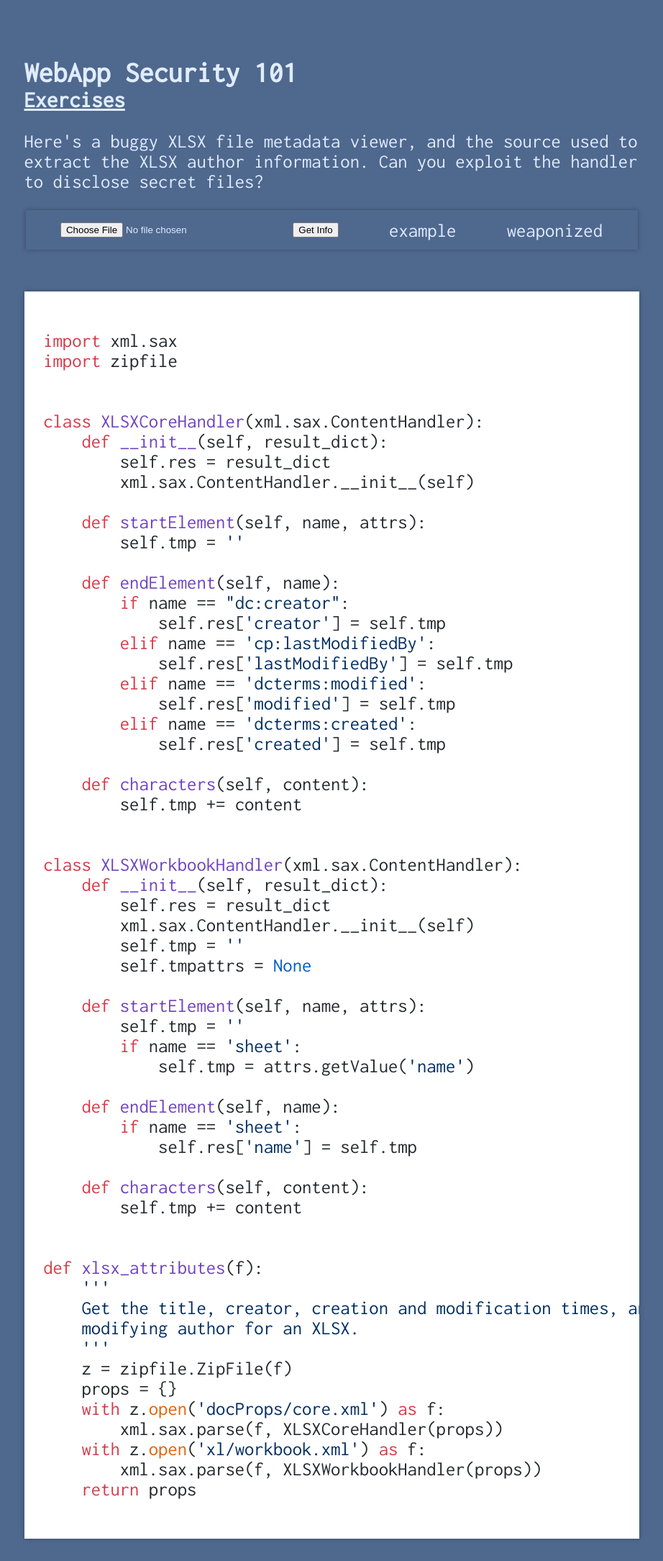
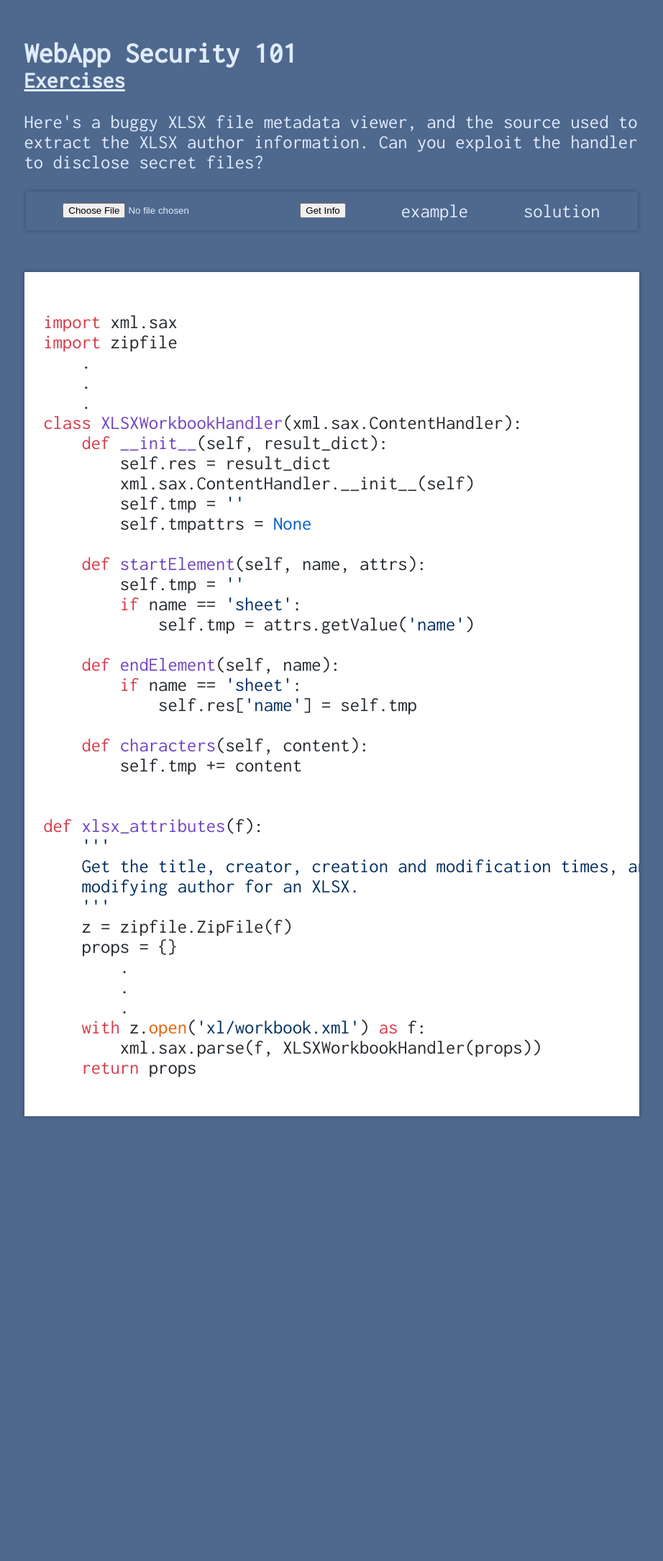
Before and after one commit to SavoBit/nenn, a Django app: page /xxe in a window 1280 px wide. Shown: the whole page at 72% size, without its empty margins (179-1101 px from the left). After the commit the page ends 1553 px from the top, so only its background shows below. Run offline with Django 3.2, Linux system fonts and the light colour scheme; some libraries are stand-ins or nearby versions.

Commit message:
minor cosmetic changes for exercises

```diff
--- a/uwu/static/css/site.css
+++ b/uwu/static/css/site.css
@@ -26,7 +26,7 @@ a:hover {
 }
 
 ul {
-  list-style-type: none;
+  /*list-style-type: none;*/
 }
 
 code {
--- a/uwu/templates/challenge.html
+++ b/uwu/templates/challenge.html
@@ -8,8 +8,10 @@
 {% block content %}
 <div id="content">
 {% block header %}
-<h2 id="schroedingers-header" class="close-h"><a href="/" class="no-dec">WebApp Security 101</a></h2>
-<h3 class="close-h"><a href="{{ url('exercises') }}">Exercises</a></h3>
+<div id="schroedingers-header">
+  <h2 class="close-h"><a href="/" class="no-dec">WebApp Security 101</a></h2>
+  <h3 class="close-h"><a href="{{ url('exercises') }}">Exercises</a></h3>
+</div>
 {% endblock %}
 {% block body %}
 {% endblock %}
--- a/uwu/templates/index.html
+++ b/uwu/templates/index.html
@@ -1,11 +1,13 @@
 {% extends "challenge.html" %}
 
 {% block header %}
-  <h2 id="schroedingers-header" class="close-h"><a href="/" class="no-dec">WebApp Security 101</a></h2>
+<div id="schroedingers-header">
+  <h2 class="close-h"><a href="/" class="no-dec">WebApp Security 101</a></h2>
+  <h4 class="close-h">Exploiting and Mitigating the OWASP Top 10</h4>
+</div>
 {% endblock %}
 
 {% block body %}
-  <h4 class="close-h">Exploiting and Mitigating the OWASP Top 10</h4>
   <p>
   This is a Django app exposing (many) intentional vulnerabilities for use as
   an educational security tool. It should not be deployed to internet-facing
--- a/uwu/templates/vulnerable/xxe.html
+++ b/uwu/templates/vulnerable/xxe.html
@@ -13,7 +13,8 @@ author information. Can you exploit the handler to disclose secret files?
     <input type="submit" value="Get Info" name="submit">
     <!-- TODO class button here is semantically wrong -->
     <div><a class="button" href="{{ STATIC_URL }}/files/timesheet.xlsx">example</a></div>
-    <div><a class="button" href="{{ STATIC_URL }}/files/timesheet-weaponized.xlsx">weaponized</a></div>
+    <div><a class="button" href="#just-kidding" title="just kidding">solution</a></div>
+    <!-- <div><a class="button" href="{{ STATIC_URL }}/files/timesheet-weaponized.xlsx">weaponized</a></div> -->
     <!-- <div class="flex-item"><a class="button" href="{\{ url('hints/xxe.html') }}">weaponized</a></div> -->
   </form>
 </fieldset>
@@ -22,30 +23,9 @@ author information. Can you exploit the handler to disclose secret files?
     <code>
 import xml.sax
 import zipfile
-
-
-class XLSXCoreHandler(xml.sax.ContentHandler):
-    def __init__(self, result_dict):
-        self.res = result_dict
-        xml.sax.ContentHandler.__init__(self)
-
-    def startElement(self, name, attrs):
-        self.tmp = ''
-
-    def endElement(self, name):
-        if name == "dc:creator":
-            self.res['creator'] = self.tmp
-        elif name == 'cp:lastModifiedBy':
-            self.res['lastModifiedBy'] = self.tmp
-        elif name == 'dcterms:modified':
-            self.res['modified'] = self.tmp
-        elif name == 'dcterms:created':
-            self.res['created'] = self.tmp
-
-    def characters(self, content):
-        self.tmp += content
-
-
+    .
+    .
+    .
 class XLSXWorkbookHandler(xml.sax.ContentHandler):
     def __init__(self, result_dict):
         self.res = result_dict
@@ -73,8 +53,9 @@ def xlsx_attributes(f):
     '''
     z = zipfile.ZipFile(f)
     props = {}
-    with z.open('docProps/core.xml') as f:
-        xml.sax.parse(f, XLSXCoreHandler(props))
+        .
+        .
+        .
     with z.open('xl/workbook.xml') as f:
         xml.sax.parse(f, XLSXWorkbookHandler(props))
     return props
```
